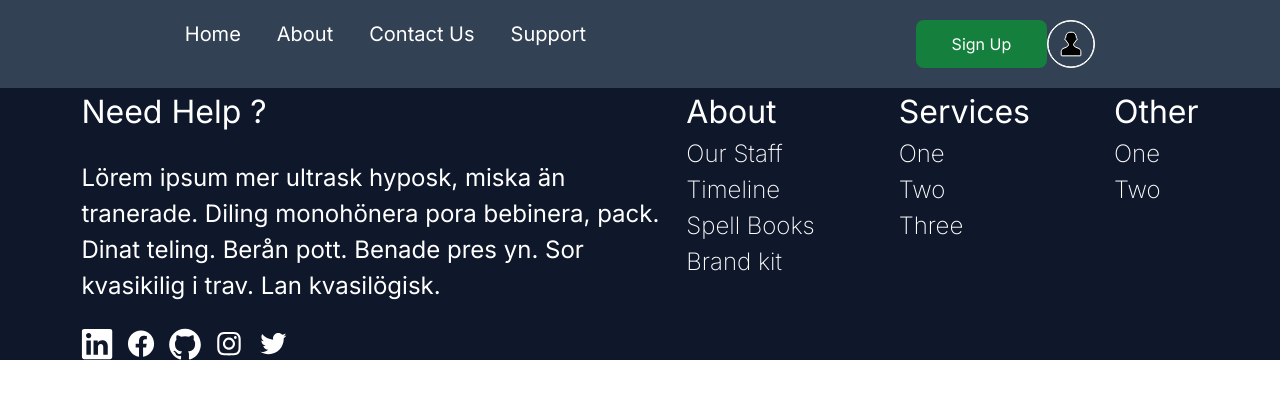
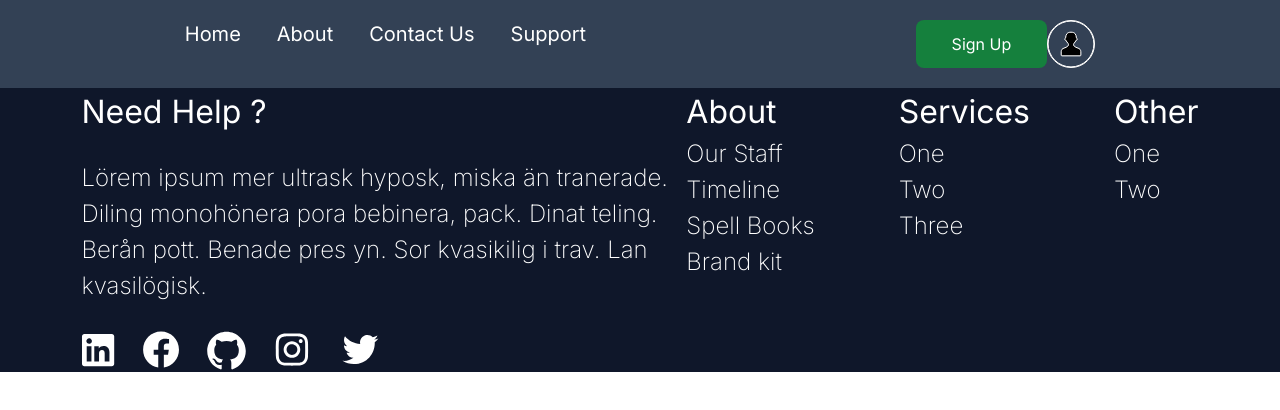
Before and after one commit to kamalnathdhekwar/WebWiz-2.0, a Next.js app: page / in a window 1280 px wide. Shown: the top 410 px of the page. Built offline with nearby package versions, Linux system fonts and the light colour scheme.

Commit message:
footer icons fixed

```diff
--- a/src/components/Footer.js
+++ b/src/components/Footer.js
@@ -21,7 +21,7 @@ function Footer() {
               <p>Need Help ?</p>
             </div>
 
-            <div className='lg:text-[24px] md:text-[20px] text-[16px]'>
+            <div className='lg:text-[24px] md:text-[20px] text-[16px] font-extralight'>
 
              <p>
              Lörem ipsum mer ultrask hyposk, miska än tranerade. Diling monohönera pora bebinera, pack. Dinat teling. Berån pott. Benade pres yn.
@@ -29,20 +29,20 @@ Sor kvasikilig i trav. Lan kvasilögisk.
              </p>
 
             </div>
-            <div className="flex gap-3 items-center ">
+            <div className="flex gap-6 items-center ">
 
 
-             <a href=""><Image src={linkedin} alt="" className="lg:w-[32px] md:w-[28px]  w-[20px] "/></a>
-             <a href=""><Image src={facebook} alt="" className="lg:w-[32px] md:w-[28px]  w-[20px]" /></a>
-             <a href=""><Image src={github} alt="" className="lg:w-[32px] md:w-[28px]  w-[20px]" /></a>
-             <a href=""><Image src={instagram}alt="" className="lg:w-[32px] md:w-[28px]  w-[20px]" /></a>
-             <a href=""><Image src={twitter}alt="" className="lg:w-[32px] md:w-[28px]  w-[20px]" /></a>
+             <a href=""><Image src={linkedin} alt="" className="lg:w-[34px] md:w-[28px]  w-[20px] "/></a>
+             <a href=""><Image src={facebook} alt="" className="lg:w-[44px] md:w-[28px]  w-[24px]" /></a>
+             <a href=""><Image src={github} alt="" className="lg:w-[39px] md:w-[28px]  w-[21px]" /></a>
+             <a href=""><Image src={instagram}alt="" className="lg:w-[44px] md:w-[28px]  w-[26px]" /></a>
+             <a href=""><Image src={twitter}alt="" className="lg:w-[44px] md:w-[28px]  w-[26px]" /></a>
 
             </div>
 
           </div>
 
-            <div className='flex lg:gap-[84px] md:gap-[50px] gap-[30px] md:mt-0 mt-5'>
+          <div className='flex lg:gap-[84px] md:gap-[50px] gap-[30px] md:mt-0 mt-5'>
 
                 <FooterSub title="About" first="Our Staff" second="Timeline" third="Spell Books" forth="Brand kit" />
 
@@ -50,7 +50,7 @@ Sor kvasikilig i trav. Lan kvasilögisk.
 
                 <FooterSub title="Other" first="One" second="Two" />
 
-           </div>
+          </div>
 
         </div>
 
```
